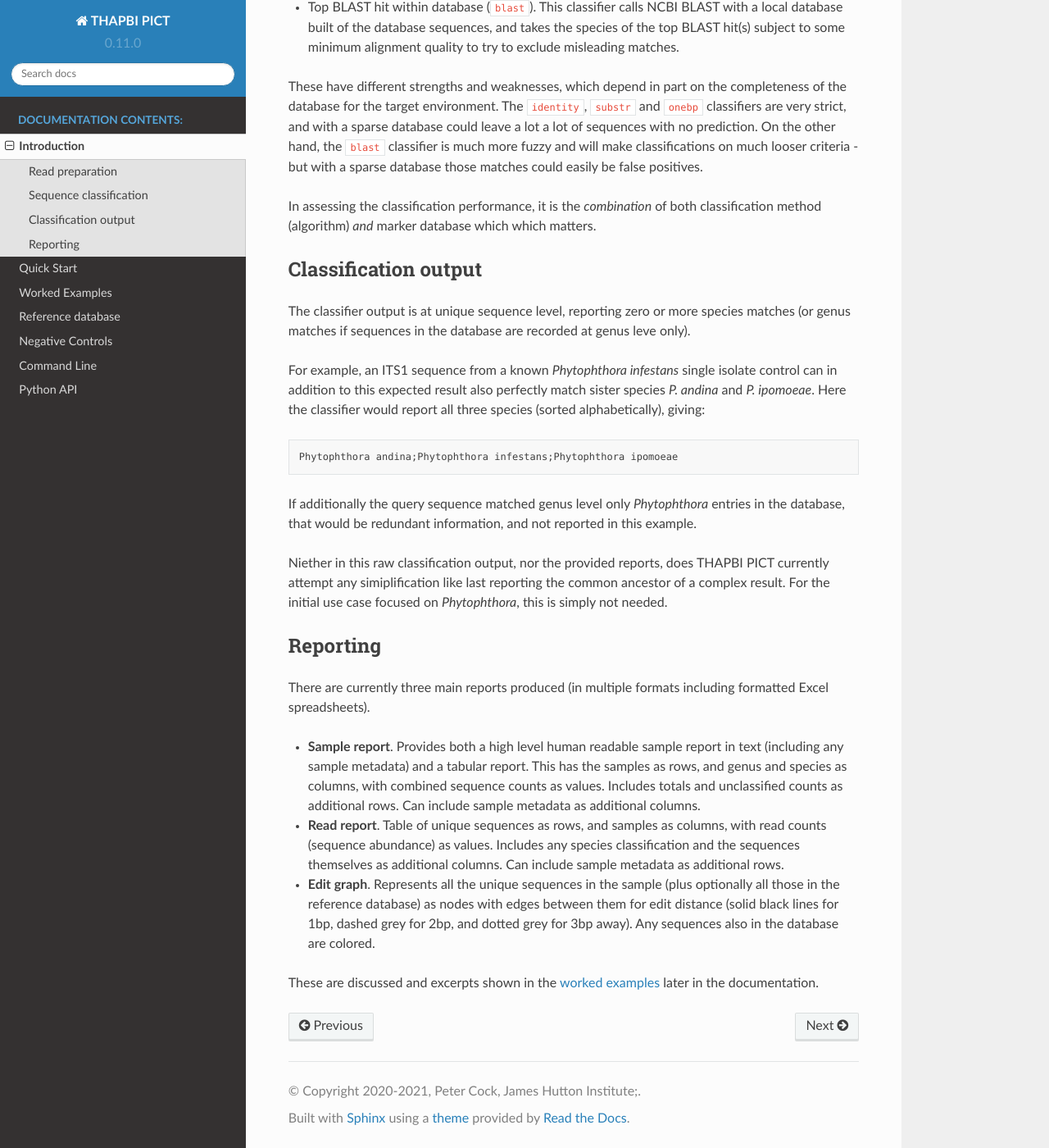
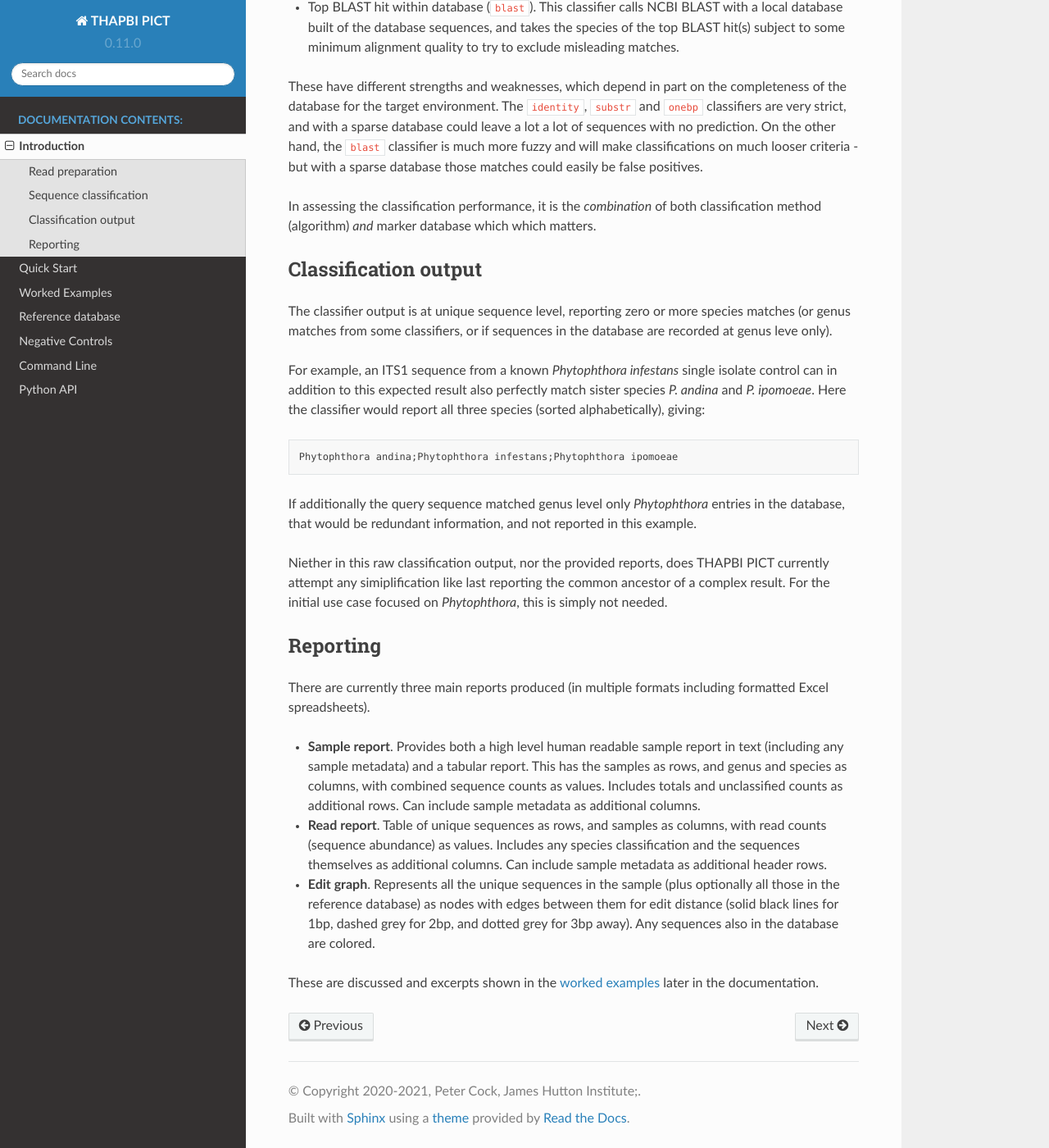
Before and after one commit to peterjc/thapbi-pict, a Sphinx documentation site: the page built from docs/introduction.rst, in a window 1280 px wide and 1400 px high, scrolled down 1501 px. Shown: the whole window at 82% size. Built offline with Sphinx 7.4.7 and the Read the Docs theme 2.0.0, drawn with Linux system fonts in a browser that asks for light colours; pages that are not in the unit, such as notebooks, are missing from menus.

Commit message:
Minor documentation clarifications
[ci skip]

```diff
--- a/docs/introduction.rst
+++ b/docs/introduction.rst
@@ -69,8 +69,8 @@ Classification output
 ---------------------
 
 The classifier output is at unique sequence level, reporting zero or more
-species matches (or genus matches if sequences in the database are recorded
-at genus leve only).
+species matches (or genus matches from some classifiers, or if sequences in
+the database are recorded at genus leve only).
 
 For example, an ITS1 sequence from a known *Phytophthora infestans* single
 isolate control can in addition to this expected result also perfectly match
@@ -102,7 +102,7 @@ formatted Excel spreadsheets).
 - **Read report**. Table of unique sequences as rows, and samples as columns,
   with read counts (sequence abundance) as values. Includes any species
   classification and the sequences themselves as additional columns. Can
-  include sample metadata as additional rows.
+  include sample metadata as additional header rows.
 - **Edit graph**. Represents all the unique sequences in the sample (plus
   optionally all those in the reference database) as nodes with edges between
   them for edit distance (solid black lines for 1bp, dashed grey for 2bp, and
```
